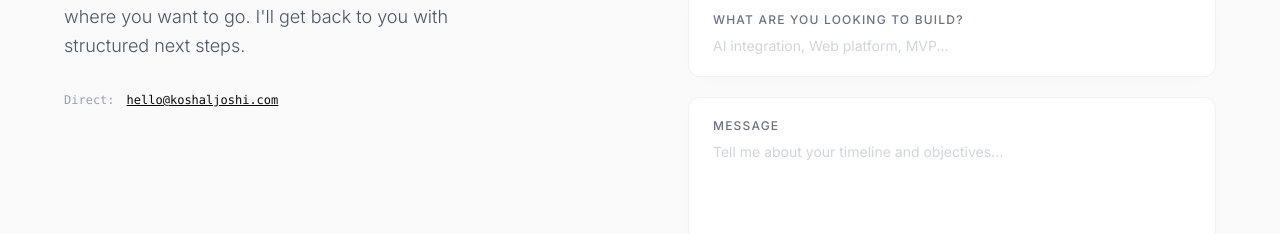
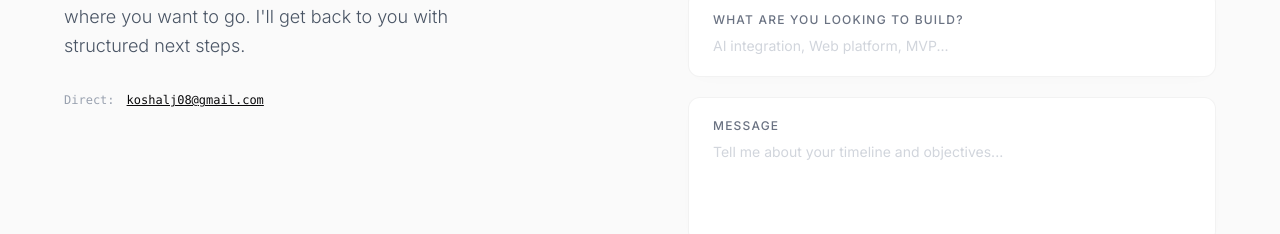
Before and after one commit to KOSHAL30/Portfolio, a Next.js app: page / in a window 1280 px wide. Shown: the part 4632-4866 px from the top of the page. Built offline with nearby package versions, Linux system fonts and the light colour scheme.

Commit message:
Update contact email to koshalj08@gmail.com

```diff
--- a/src/components/sections/Contact.tsx
+++ b/src/components/sections/Contact.tsx
@@ -68,8 +68,8 @@ export default function Contact() {
 
           <div className="mt-8 flex items-center gap-3">
             <span className="text-xs font-mono text-gray-400">Direct:</span>
-            <a href="mailto:hello@koshaljoshi.com" className="text-xs font-mono text-[#09090B] underline hover-zoom-subtle">
-              hello@koshaljoshi.com
+            <a href="mailto:koshalj08@gmail.com" className="text-xs font-mono text-[#09090B] underline hover-zoom-subtle">
+              koshalj08@gmail.com
             </a>
           </div>
         </div>
@@ -163,7 +163,7 @@ export default function Contact() {
 
               {formState === "error" && (
                 <div className="text-red-500 text-sm mt-3 px-2">
-                  Something went wrong. Please reach out directly at hello@koshaljoshi.com.
+                  Something went wrong. Please reach out directly at koshalj08@gmail.com.
                 </div>
               )}
 
--- a/src/components/sections/Hero.tsx
+++ b/src/components/sections/Hero.tsx
@@ -101,7 +101,7 @@ export default function Hero() {
               </a>
               <span className="w-[1px] h-3 bg-[#09090B]/15"></span>
               <a
-                href="mailto:hello@koshaljoshi.com"
+                href="mailto:koshalj08@gmail.com"
                 aria-label="Email"
                 className="text-xs uppercase font-mono tracking-widest text-gray-600 hover:text-black transition-colors hover-zoom-subtle"
               >
--- a/src/components/ui/Navigation.tsx
+++ b/src/components/ui/Navigation.tsx
@@ -337,8 +337,8 @@ export default function Navigation() {
               <div className="lg:col-span-3 flex flex-col justify-center gap-8 font-light text-gray-300">
                 <div>
                   <span className="text-[10px] uppercase font-mono tracking-widest text-gray-500 block mb-2">Direct Inquiry</span>
-                  <a href="mailto:hello@koshaljoshi.com" className="text-base md:text-lg text-white hover:underline block font-sans">
-                    hello@koshaljoshi.com
+                  <a href="mailto:koshalj08@gmail.com" className="text-base md:text-lg text-white hover:underline block font-sans">
+                    koshalj08@gmail.com
                   </a>
                 </div>
 
```
